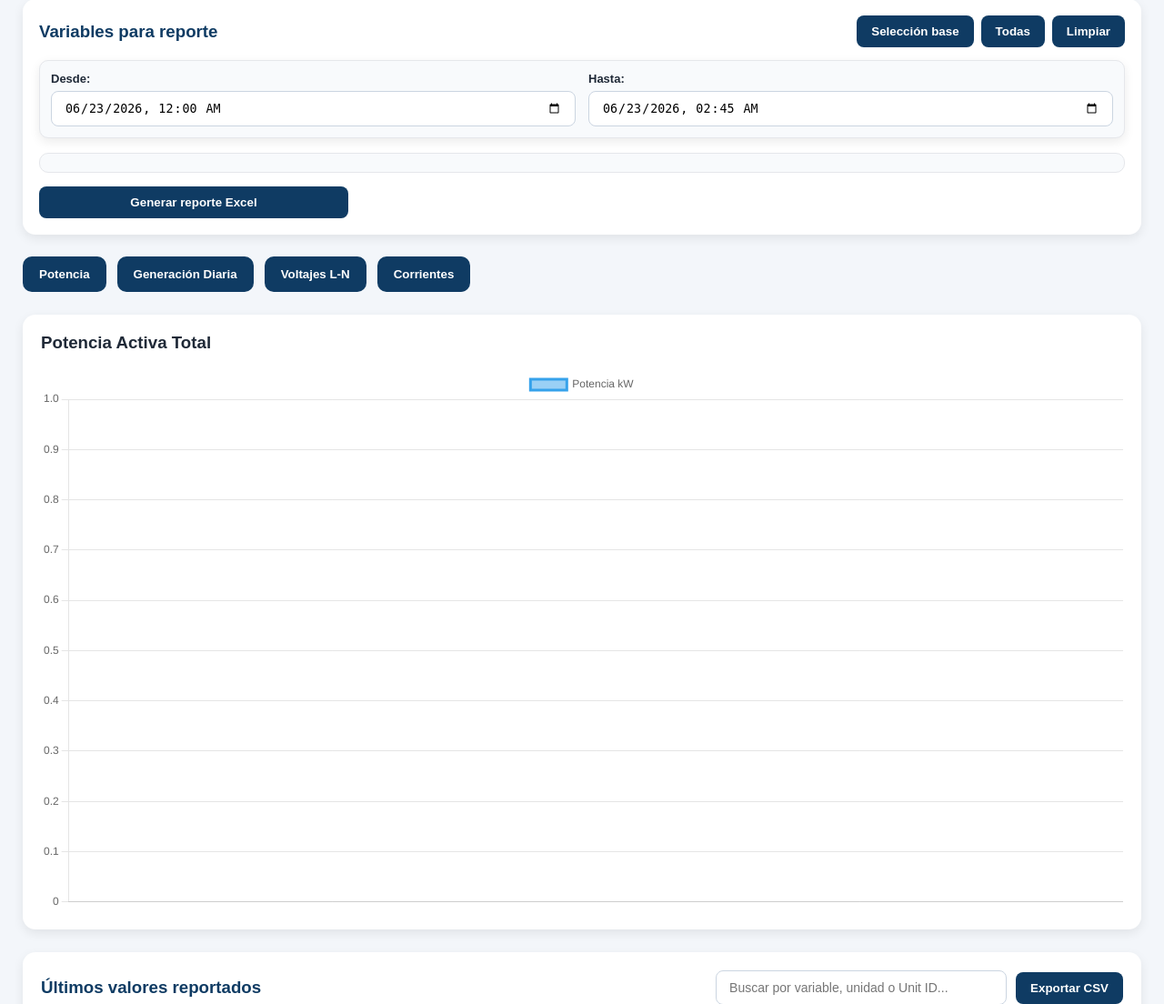
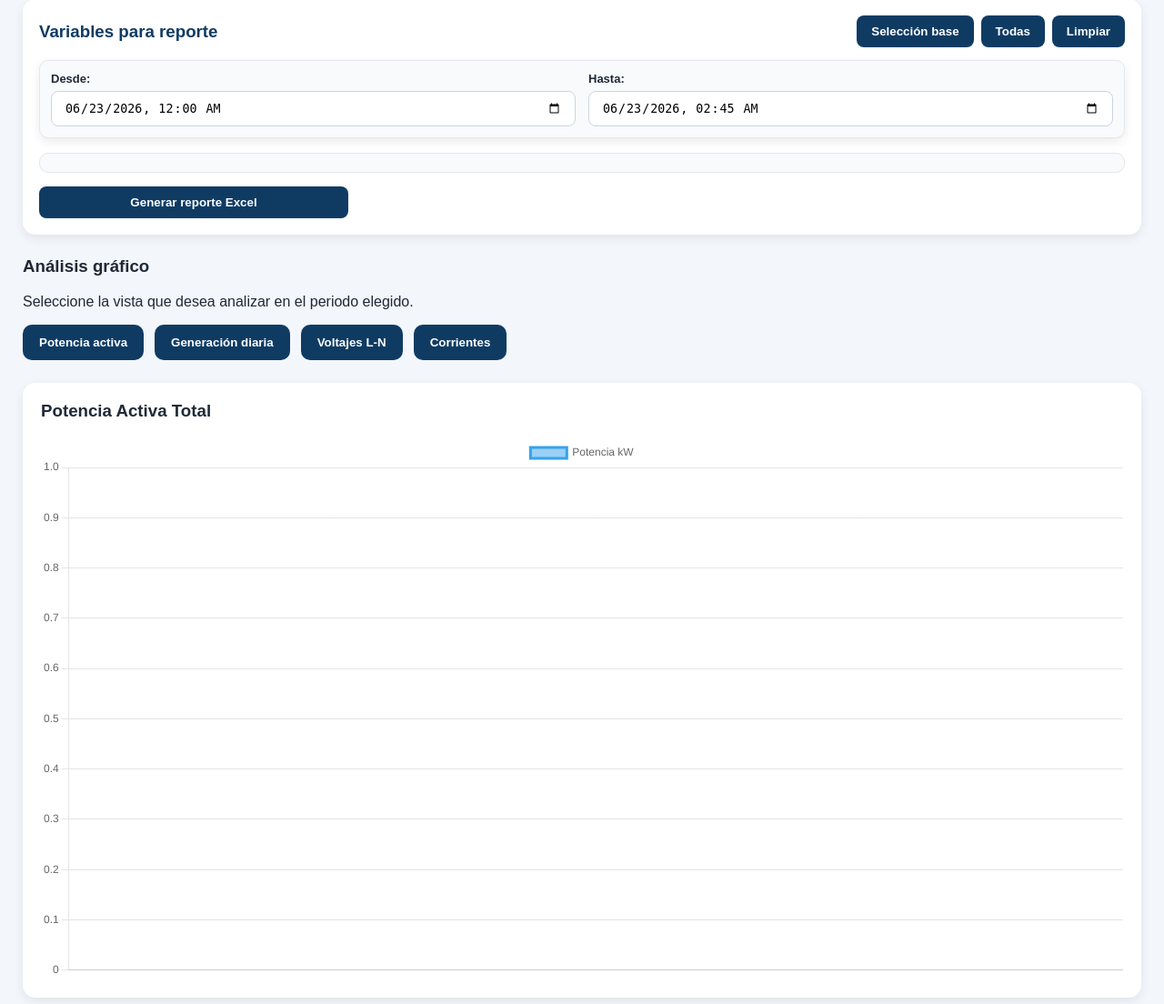
Before and after one commit to pyptec/scr, a Flask app: page /dashboard in a window 1280 px wide. Shown: the part 540-1644 px from the top of the page at 91% size. Run offline with Flask 3, Linux system fonts and the light colour scheme; data that the repository does not hold is empty.

```diff
--- a/templates/dashboard.html
+++ b/templates/dashboard.html
@@ -139,11 +139,31 @@
 
     </div>
 
-    <div class="chart-selector">
-        <button onclick="mostrarGrafica('potencia')">Potencia</button>
-        <button onclick="mostrarGrafica('energia')">Generación Diaria</button>
-        <button onclick="mostrarGrafica('voltajes')">Voltajes L-N</button>
-        <button onclick="mostrarGrafica('corrientes')">Corrientes</button>
+    <div class="panel-graficas">
+        <div class="panel-graficas-header">
+            <div>
+                <h3>Análisis gráfico</h3>
+                <p>Seleccione la vista que desea analizar en el periodo elegido.</p>
+            </div>
+        </div>
+
+        <div class="chart-selector">
+            <button onclick="mostrarGrafica('potencia')">
+                Potencia activa
+            </button>
+
+            <button onclick="mostrarGrafica('energia')">
+                Generación diaria
+            </button>
+
+            <button onclick="mostrarGrafica('voltajes')">
+                Voltajes L-N
+            </button>
+
+            <button onclick="mostrarGrafica('corrientes')">
+                Corrientes
+                </button>
+        </div>
     </div>
 
     <div class="chart-box mt">
```
